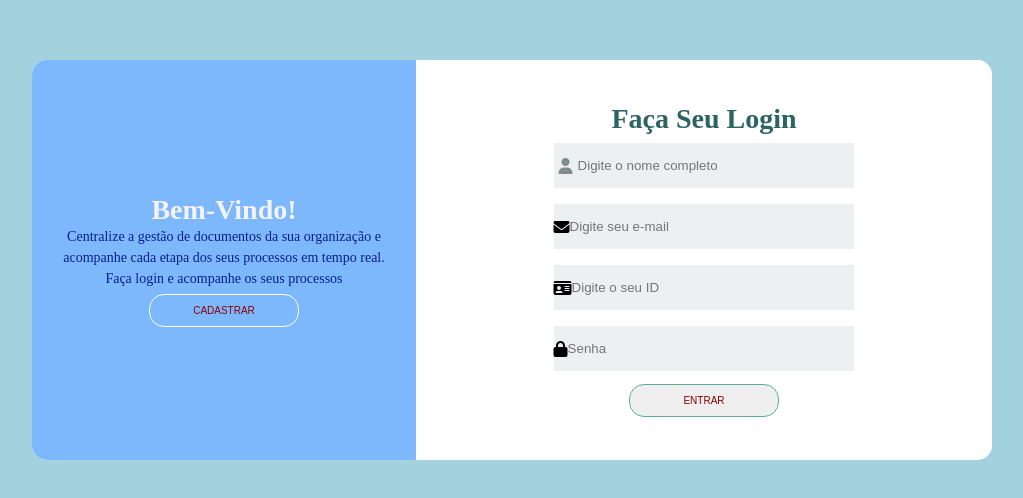
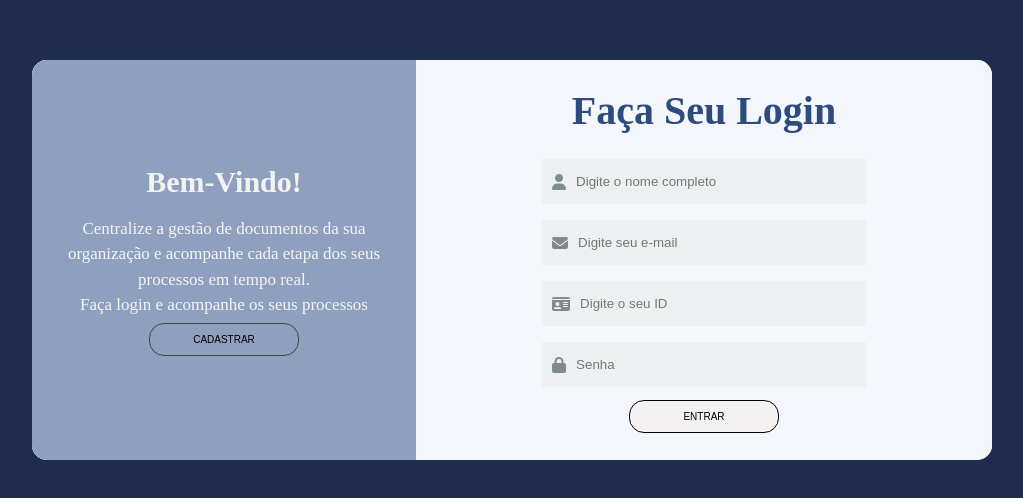
Before and after one commit to Hyzark/UNINOVE-SISTEMA-DE-PROTOCOLO, a plain HTML site: page index.html in a window 1280 px wide. Shown: the part 140-638 px from the top of the page, without its empty margins (128-1151 px from the left). Drawn offline with Linux system fonts and the light colour scheme.

Commit message:
Troca de cor das telas

```diff
--- a/app.js
+++ b/app.js
@@ -25,6 +25,7 @@ formCadastro.addEventListener("submit",function(event){
         if(campos[i].value.trim()===""){
             tudoPreenchido=false;
         }
+
     }
     if(tudoPreenchido){ //Aqui ele vai mostrar a minha mensagem, dependendo da ação do meu usuário
         mensagem.textContent="Usuário cadastrado";
@@ -33,4 +34,5 @@ formCadastro.addEventListener("submit",function(event){
         mensagem.textContent="Preencha todos os campos";
         mensagem.style.color="red";
     }
-});
+
+    });
--- a/index.html
+++ b/index.html
@@ -6,7 +6,8 @@
     <title>Login</title>
 
     <link rel="stylesheet" href="style.css"/>
-    <link rel="stylesheet" href="https://cdnjs.cloudflare.com/ajax/libs/font-awesome/6.5.1/css/all.min.css"> <!--Aqui estou chamando a biblioteca do font awesome para poder usar os ícones-->
+    <link rel="stylesheet" href="https://cdnjs.cloudflare.com/ajax/libs/font-awesome/6.5.1/css/all.min.css">
+     <!--Aqui estou chamando a biblioteca do font awesome para poder usar os ícones-->
 </head>
 <body>
     <div class="container">
@@ -34,18 +35,20 @@
                     </label>
 
                     <label class="label-input">
-                        <i class="fa-solid fa-envelope"></i>
+                        <i class="fa-solid fa-envelope icon-modify"></i>
+
                         <input type="email" placeholder="Digite seu e-mail">
                     </label>
 
                     <label class="label-input">
-                        <i class="fa-solid fa-id-card"></i>
+                        <i class="fa-solid fa-id-card icon-modify"></i>
                         <input type="text" placeholder="Digite o seu ID" required >
                     </label>
 
                     <label class="label-input">
-                        <i class="fa-solid fa-lock"></i>
+                        <i class="fa-solid fa-lock icon-modify"></i>
                         <input type="password" placeholder="Senha">
+
                     </label>
 
                     <!-- id removido daqui -->
@@ -71,28 +74,29 @@
                     <h2 class="title title-second">Faça seu cadastro</h2>
 
                     <label class="label-input">
-                        <i class="fa-solid fa-user"></i>
+                        <i class="fa-solid fa-user icon-modify"></i>
                         <input type="text" placeholder="Digite o seu nome completo">
                     </label>
 
                     <label class="label-input">
-                        <i class="fa-solid fa-id-card"></i>
+                        <i class="fa-solid fa-id-card icon-modify"></i>
                         <input type="text" placeholder="Digite o seu ID">
                     </label>
 
                     <label class="label-input">
-                        <i class="fa-solid fa-building"></i>
+                        <i class="fa-solid fa-building icon-modify"></i>
                         <input type="text" placeholder="Digite o seu setor">
                     </label>
 
                     <label class="label-input">
-                        <i class="fa-solid fa-envelope"></i>
+                        <i class="fa-solid fa-envelope icon-modify"></i>
                         <input type="email" placeholder="Digite seu e-mail">
                     </label>
 
                     <label class="label-input">
-                        <i class="fa-solid fa-lock"></i>
+                        <i class="fa-solid fa-lock icon-modify"></i>
                         <input type="password" placeholder="Senha">
+
                     </label>
 
                     <button type="submit" class="btn btn-second">Cadastrar</button>
@@ -144,6 +148,9 @@
                 mensagem.style.color="red";
             }
 
+
+
+
     });
 
 
--- a/style.css
+++ b/style.css
@@ -11,13 +11,13 @@ display: flex;
 justify-content: center;
 align-items: center;
 height: 100vh;
-background-color: #74bacca9;
+background-color:#1e2d4d ;
 
 }
 
 .content {
 
-background-color: #fff;
+background-color: #f3f6fb;
 border-radius: 15px;
 width: 960px;
 height: 50%;
@@ -29,7 +29,7 @@ position: relative;
 .content:before{ /*Mantém a cor no primeiro e segundo conteúdo*/
     content: "";
     position:absolute;
-    background-color:rgb(125, 184, 252);
+    background-color:#8ea0bd;;
     width:40%;
     height:100%;
     border-top-left-radius: 15px; /*Aqui estou alterando a borda a cima */
@@ -40,9 +40,11 @@ position: relative;
 
 
 }
-.title{ /*Colocando o titulo bem vindo em branco*/
+.title{ /*Acesse sua área de trabalho*/
     color: #f3f3f3;
-    font-size: 28px;
+    margin-bottom:17px;
+    font-size: 30px;
+   margin-bottom:px; /*Distanciamento da letra*/
     text-transform:capitalize;
     font-weight: bold;
 }
@@ -50,7 +52,7 @@ position: relative;
 
 .title-second{
     color: #000000;
-    font-size: 28px;
+    font-size: 40px;
     text-align: center;
 }
 .first-content{
@@ -85,31 +87,33 @@ display:none;
 }
 .icon-modify{ /*Aqui estou configurando meu icone*/
     color:#7f8c8d;
-    padding: 0 5px;
+    padding: 10px;
 }
 
 .form{
 display:flex;
 flex-direction:column;
-width:55%;
+width:59%;
 text-align:center;
 }
 
 
 
 .description{
-    font-size : 14px;
+    font-size : 17px; /*Aqui é meu texto de descrição*/
     font-weight: 300;
-    color:#081f86;
+    color:#f4f5f7;
     Line-height: 1.5;
 }
-.title-second{
-    color:rgb(44, 99, 99);
+.title-second{ /*Faça seu cadastro*/
+    color:#2d4b7d;
+
+
 }
 .btn{
     border-radius:15px;
     text-transform:uppercase;
-    color:#880000;
+    color:#000000;
     font-size: 10px;
     padding:10px;
     width: 150px;
@@ -121,7 +125,7 @@ text-align:center;
 }
 .btn-primary{
     background-color:transparent;
-    border: 1px solid #fff;
+    border: 1px solid #474545;
     cursor : pointer;
     transition:background-color .5s; /*Estou configurando a transição*/
 }
@@ -133,19 +137,27 @@ text-align:center;
 
 }
 .btn-second{
-    background-color:v#58af9b;
-    border:1px solid #58af9b;
+    background-color : #f3f1f1;
+    border:1px solid #000000;
     transition:background-color .5s;
 }
-.btn-second:hover{
+.btn-second:hover{ /*Aqui é a cor da linha do fundo de cadastro*/
     background-color:#fff;
-    border:1px solid #58af9b;
+    border:1px solid #2d2e2e;
 }
 .first-content{
     display:flex;
 }
 .first-content .second-column{
     z-index:11; /*formulário de login na frente*/
+}
+.toggle-senha{
+    padding:0 12px;
+    cursor:pointer;
+
+}
+.toggle-senha:hover{
+    color:#000
 }
 
 /*Segundo conteúdo (cadastro): começa escondido*/
@@ -193,7 +205,7 @@ text-align:center;
     z-index:13;
     animation: aparecer .5s .8s backwards; /*Aqui o meu tempo está configurado*/
 }
-/*Animação do CSS*/
+/*Animação do CSS para a barra ela deslizar*/
 
     to{
        left:60%;
@@ -254,7 +266,7 @@ text-align:center;
 
     }
     #mensagem{
-        color:red;
+        color:rgb(53, 6, 6);
         font-weight:bold;
         text-align:center;
         margin-top:10px;
```
